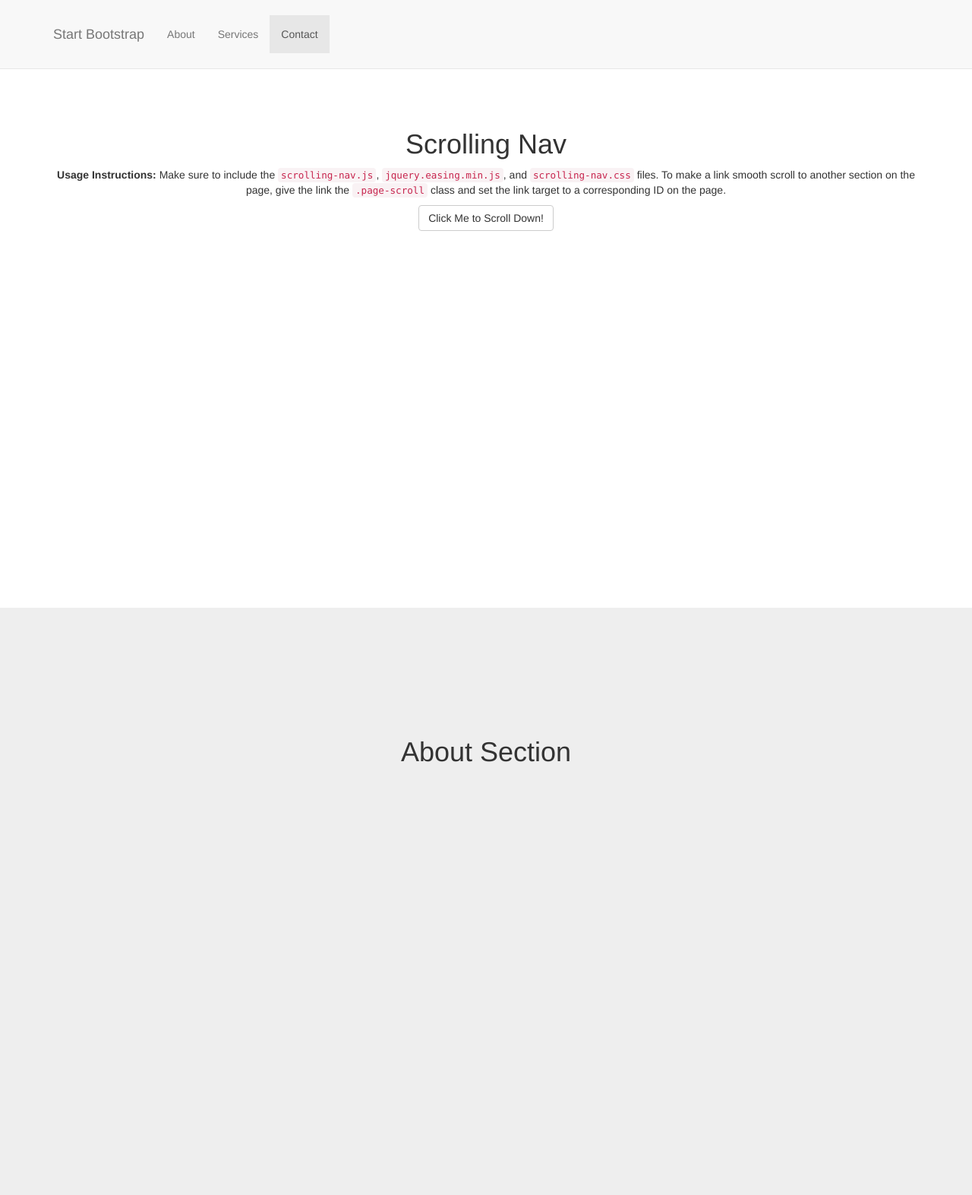
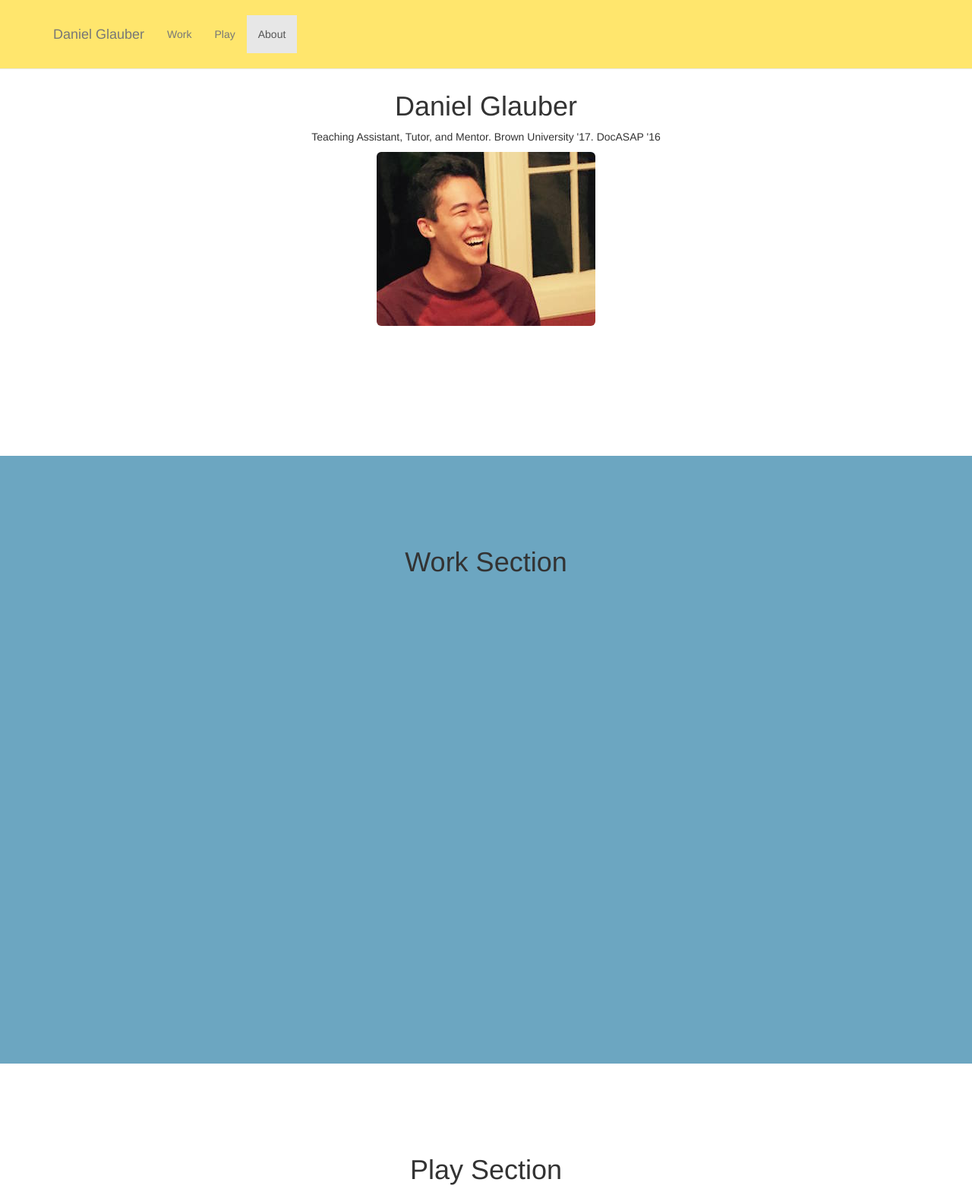
Before and after one commit to dglauber1/dglauber1.github.io-2016-outdated, a plain HTML site: page index.html in a window 1280 px wide. Shown: the top 1573 px of the page at 76% size. Drawn offline with Linux system fonts and the light colour scheme.

Commit message:
Started filling in template headers and such

```diff
--- a/css/scrolling-nav.css
+++ b/css/scrolling-nav.css
@@ -31,30 +31,34 @@ html {
 The padding is very important to make sure the scrollspy picks up the right area when scrolled to. Adjust the margin and padding of sections and children
 of those sections to manage the look and feel of the site. */
 
+.navbar {
+	background: #FFE66D;
+}
+
 .intro-section {
+    height: 75%;
+	padding-top: 100px;
+    text-align: center;
+    background: #fff;
+}
+
+.work-section {
     height: 100%;
-    padding-top: 150px;
+    padding-top: 100px;
+    text-align: center;
+    background: #6CA6C1;
+}
+
+.play-section {
+    height: 100%;
+    padding-top: 100px;
     text-align: center;
     background: #fff;
 }
 
 .about-section {
     height: 100%;
-    padding-top: 150px;
+    padding-top: 100px;
     text-align: center;
-    background: #eee;
+    background: #6CA6C1;
 }
-
-.services-section {
-    height: 100%;
-    padding-top: 150px;
-    text-align: center;
-    background: #fff;
-}
-
-.contact-section {
-    height: 100%;
-    padding-top: 150px;
-    text-align: center;
-    background: #eee;
-}
--- a/index.html
+++ b/index.html
@@ -9,7 +9,7 @@
     <meta name="description" content="">
     <meta name="author" content="">
 
-    <title>Scrolling Nav - Start Bootstrap Template</title>
+    <title>Daniel Glauber | Brown University '17, DocASAP '16</title>
 
     <!-- Bootstrap Core CSS -->
     <link href="css/bootstrap.min.css" rel="stylesheet">
@@ -40,24 +40,24 @@
                     <span class="icon-bar"></span>
                     <span class="icon-bar"></span>
                 </button>
-                <a class="navbar-brand page-scroll" href="#page-top">Start Bootstrap</a>
+                <a class="navbar-brand page-scroll" href="#page-top">Daniel Glauber</a>
             </div>
 
             <!-- Collect the nav links, forms, and other content for toggling -->
             <div class="collapse navbar-collapse navbar-ex1-collapse">
                 <ul class="nav navbar-nav">
-                    <!-- Hidden li included to remove active class from about link when scrolled up past about section -->
+                    <!-- Hidden li included to remove active class from work link when scrolled up past work section -->
                     <li class="hidden">
                         <a class="page-scroll" href="#page-top"></a>
                     </li>
                     <li>
-                        <a class="page-scroll" href="#about">About</a>
+                        <a class="page-scroll" href="#work">Work</a>
                     </li>
                     <li>
-                        <a class="page-scroll" href="#services">Services</a>
+                        <a class="page-scroll" href="#play">Play</a>
                     </li>
                     <li>
-                        <a class="page-scroll" href="#contact">Contact</a>
+                        <a class="page-scroll" href="#about">About</a>
                     </li>
                 </ul>
             </div>
@@ -71,9 +71,34 @@
         <div class="container">
             <div class="row">
                 <div class="col-lg-12">
-                    <h1>Scrolling Nav</h1>
-                    <p><strong>Usage Instructions:</strong> Make sure to include the <code>scrolling-nav.js</code>, <code>jquery.easing.min.js</code>, and <code>scrolling-nav.css</code> files. To make a link smooth scroll to another section on the page, give the link the <code>.page-scroll</code> class and set the link target to a corresponding ID on the page.</p>
-                    <a class="btn btn-default page-scroll" href="#about">Click Me to Scroll Down!</a>
+                    <h1>Daniel Glauber</h1>
+					<p>Teaching Assistant, Tutor, and Mentor. Brown University '17. DocASAP '16</p>
+					<div class="text-xs-center">
+						<img id="profile-picture" src="pictures/daniel_glauber.jpg" alt="It's me!" class="center-block img-rounded img-responsive">
+					</div>
+					<!-- <a class="btn btn-default page-scroll" href="#work">Click Me to Scroll Down!</a> -->
+                </div>
+            </div>
+        </div>
+    </section>
+
+    <!-- Work Section -->
+    <section id="work" class="work-section">
+        <div class="container">
+            <div class="row">
+                <div class="col-lg-12">
+                    <h1>Work Section</h1>
+                </div>
+            </div>
+        </div>
+    </section>
+
+    <!-- Play Section -->
+    <section id="play" class="play-section">
+        <div class="container">
+            <div class="row">
+                <div class="col-lg-12">
+                    <h1>Play Section</h1>
                 </div>
             </div>
         </div>
@@ -85,28 +110,6 @@
             <div class="row">
                 <div class="col-lg-12">
                     <h1>About Section</h1>
-                </div>
-            </div>
-        </div>
-    </section>
-
-    <!-- Services Section -->
-    <section id="services" class="services-section">
-        <div class="container">
-            <div class="row">
-                <div class="col-lg-12">
-                    <h1>Services Section</h1>
-                </div>
-            </div>
-        </div>
-    </section>
-
-    <!-- Contact Section -->
-    <section id="contact" class="contact-section">
-        <div class="container">
-            <div class="row">
-                <div class="col-lg-12">
-                    <h1>Contact Section</h1>
                 </div>
             </div>
         </div>
```
Also changed, not shown: pictures/daniel_glauber.jpg (added).
